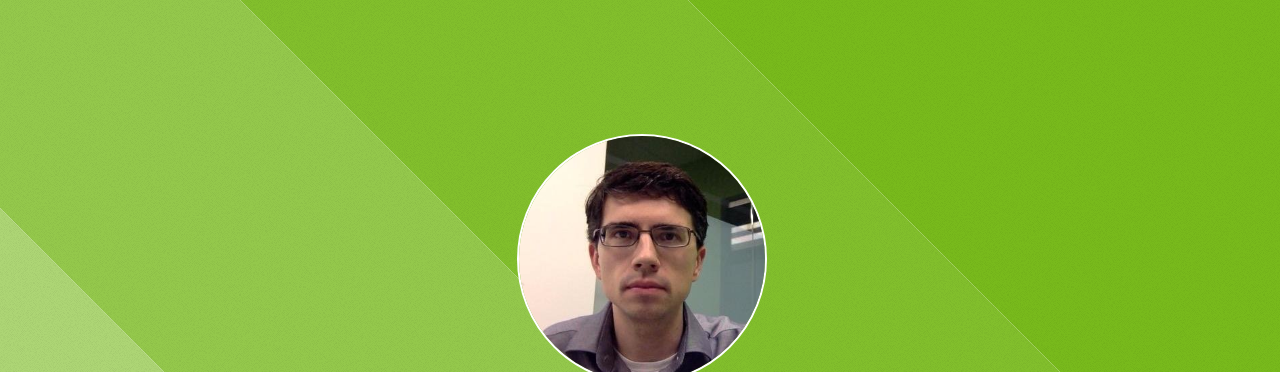
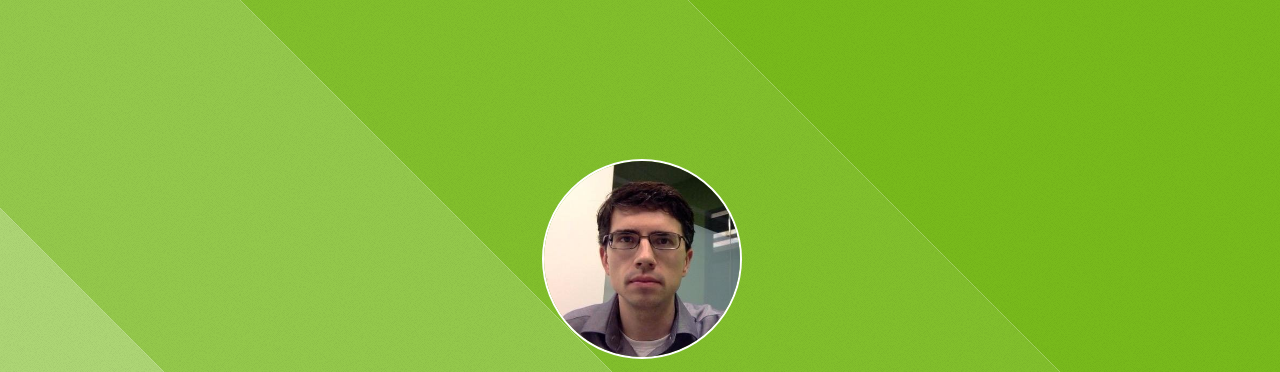
Before and after one commit to swtyree/swtyree.github.io, a plain HTML site: page index.html in a window 1280 px wide. Shown: the top 372 px of the page. Drawn offline with Linux system fonts and the light colour scheme; files whose address does not match are found by name.

Commit message:
Update index.html

```diff
--- a/index.html
+++ b/index.html
@@ -24,7 +24,7 @@
 
 				<!-- Header -->
 					<header id="header">
-						<img src="assets/css/images/stephen.jpg" alt="Stephen Tyree" style="border-radius: 50%;margin-bottom:20px;border:2px solid #ffffff" width="250px">
+						<img src="assets/css/images/stephen.jpg" alt="Stephen Tyree" style="border-radius: 50%;margin-bottom:20px;border:2px solid #ffffff" width="200px">
 						<h1>Stephen W. Tyree</h1>
 						<p>Ph.D. &nbsp;&bull;&nbsp; Machine Learning &nbsp;&bull;&nbsp; Research Scientist &nbsp;&bull;&nbsp; <a href="http://research.nvidia.com">NVIDIA</a></p>
 						<nav>
```
